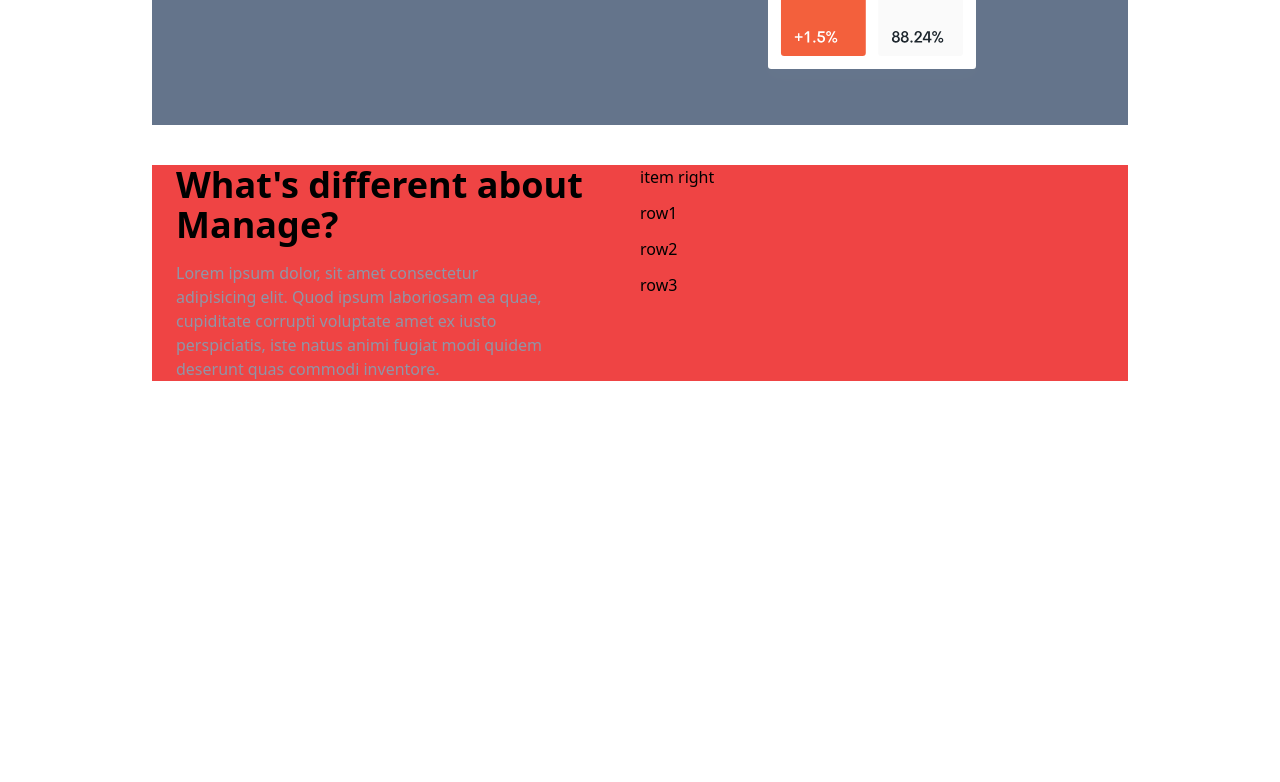
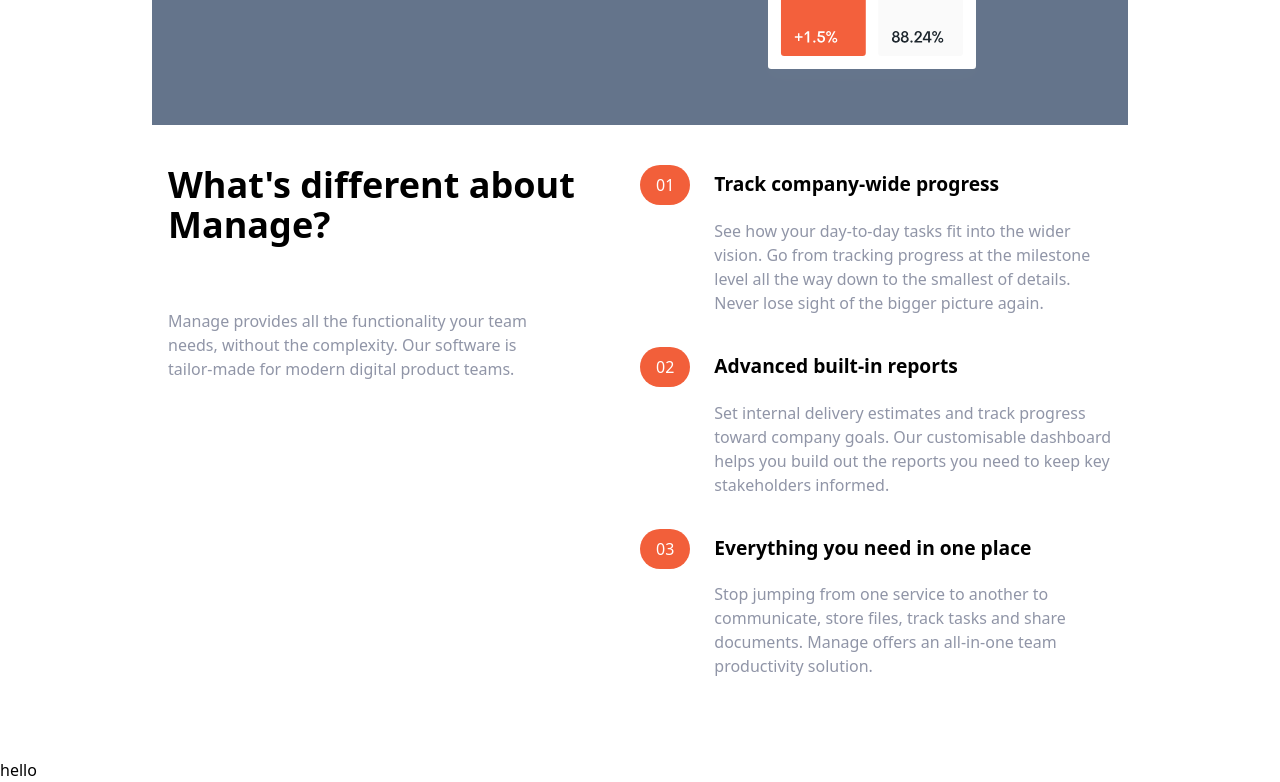
Before and after one commit to AlanDwight/tailwind-static-site, a website: page index.html in a window 1280 px wide. Shown: the part 459-1241 px from the top of the page. Before the commit the page ends 880 px from the top, so only its background shows below. Drawn offline with Linux system fonts and the light colour scheme.

Commit message:
features section added

```diff
--- a/index.html
+++ b/index.html
@@ -45,20 +45,69 @@
      </section>
 
      <!-- features -->
-      <section>
-        <div class="flex container flex-col md:flex-row mx-auto bg-red-500 my-10 px-6">
-            <div class="md:w-1/2">
+      <section id="features" class=" mb-[5rem]">
+        <div class="flex container flex-col md:flex-row mx-auto my-10 px-4 mt-10 space-y-4 md:space-y-0">
+            <div class="md:w-1/2 flex flex-col md:space-y-12">
                 <h1 class="max-w-md text-3xl font-bold text-center md:text-4xl md:text-left mb-4">What's different about Manage?
                 </h1>
-                <p class="max-w-sm text-center text-darkGrayishBlue md:text-left">Lorem ipsum dolor, sit amet consectetur adipisicing elit. Quod ipsum laboriosam ea quae, cupiditate corrupti voluptate amet ex iusto perspiciatis, iste natus animi fugiat modi quidem deserunt quas commodi inventore.</p>
+                <p class="max-w-sm text-center text-darkGrayishBlue md:text-left">Manage provides all the functionality your team needs, without the
+                    complexity. Our software is tailor-made for modern digital product
+                    teams.</p>
             </div>
-            <div class="md:w-1/2 flex flex-col space-y-3 mb-3">
-                <div>item right</div>
-                <div>row1</div>
-                <div>row2</div>
-                <div>row3</div>
+            <!-- lists -->
+            <div class="md:w-1/2 flex flex-col space-y-8 mb-3">
+                <div class="flex flex-col space-y-3 md:space-y-0 md:space-x-6 md:flex-col">
+                    <div class="flex items-center md:items-baseline rounded-l-full bg-red-300 md:bg-transparent w-full rounded-r-full mt-6 md:mt-0 md:mb-0 mb-4">
+                        <div class="bg-brightRed px-4 py-2 text-white rounded-full w-fit">01</div>
+                        <div class="ml-3 block md:hidden text-l font-bold ">Track company-wide progress</div>
+                        <div class="flex flex-col md:ml-6">
+                            <div class=" hidden md:block text-[1.2rem] font-bold  md:mb-5">Track company-wide progress</div>
+                            <p class="block hidden md:block text-darkGrayishBlue">
+                            See how your day-to-day tasks fit into the wider vision. Go from tracking progress at the milestone level all the way down to the smallest of details. Never lose sight of the bigger picture again.
+                            </p>
+
+                        </div>
+                    </div>
+                    <p class="block md:hidden text-left text-darkGrayishBlue">
+                    See how your day-to-day tasks fit into the wider vision. Go from tracking progress at the milestone level all the way down to the smallest of details. Never lose sight of the bigger picture again.
+                    </p>
+                </div>
+                <div class="flex flex-col space-y-3 md:space-y-0 md:space-x-6 md:flex-col">
+                    <div class="flex items-center md:items-baseline rounded-l-full bg-red-300 md:bg-transparent w-full rounded-r-full mt-6 md:mt-0 md:mb-0 mb-4">
+                        <div class="bg-brightRed px-4 py-2 text-white rounded-full w-fit">02</div>
+                        <div class="ml-3 block md:hidden text-l font-bold ">Advanced built-in reports</div>
+                        <div class="flex flex-col md:ml-6">
+                            <div class=" hidden md:block text-[1.2rem] font-bold  md:mb-5">Advanced built-in reports</div>
+                            <p class="block hidden md:block text-darkGrayishBlue">
+                            Set internal delivery estimates and track progress toward company goals. Our customisable dashboard helps you build out the reports you need to keep key stakeholders informed.
+                            </p>
+
+                        </div>
+                    </div>
+                    <p class="block md:hidden text-left text-darkGrayishBlue">
+                    Set internal delivery estimates and track progress toward company goals. Our customisable dashboard helps you build out the reports you need to keep key stakeholders informed.
+                    </p>
+                </div>
+                <div class="flex flex-col space-y-3 md:space-y-0 md:space-x-6 md:flex-col">
+                    <div class="flex items-center md:items-baseline rounded-l-full bg-red-300 md:bg-transparent w-full rounded-r-full mt-6 md:mt-0 md:mb-0 mb-4">
+                        <div class="bg-brightRed px-4 py-2 text-white rounded-full w-fit">03</div>
+                        <div class="ml-3 block md:hidden text-l font-bold ">Everything you need in one place</div>
+                        <div class="flex flex-col md:ml-6">
+                            <div class=" hidden md:block text-[1.2rem] font-bold  md:mb-5">Everything you need in one place</div>
+                            <p class="block hidden md:block text-darkGrayishBlue">
+                            Stop jumping from one service to another to communicate, store files, track tasks and share documents. Manage offers an all-in-one team productivity solution.
+                            </p>
+
+                        </div>
+                    </div>
+                    <p class="block md:hidden text-left text-darkGrayishBlue  ">
+                    Stop jumping from one service to another to communicate, store files, track tasks and share documents. Manage offers an all-in-one team productivity solution.
+                    </p>
+                </div>
             </div>
         </div>
       </section>
+      <!-- testimoials -->
+       <section>hello</section>
 </body>
 </html>
```
Also changed, not shown: dist/main.css.
